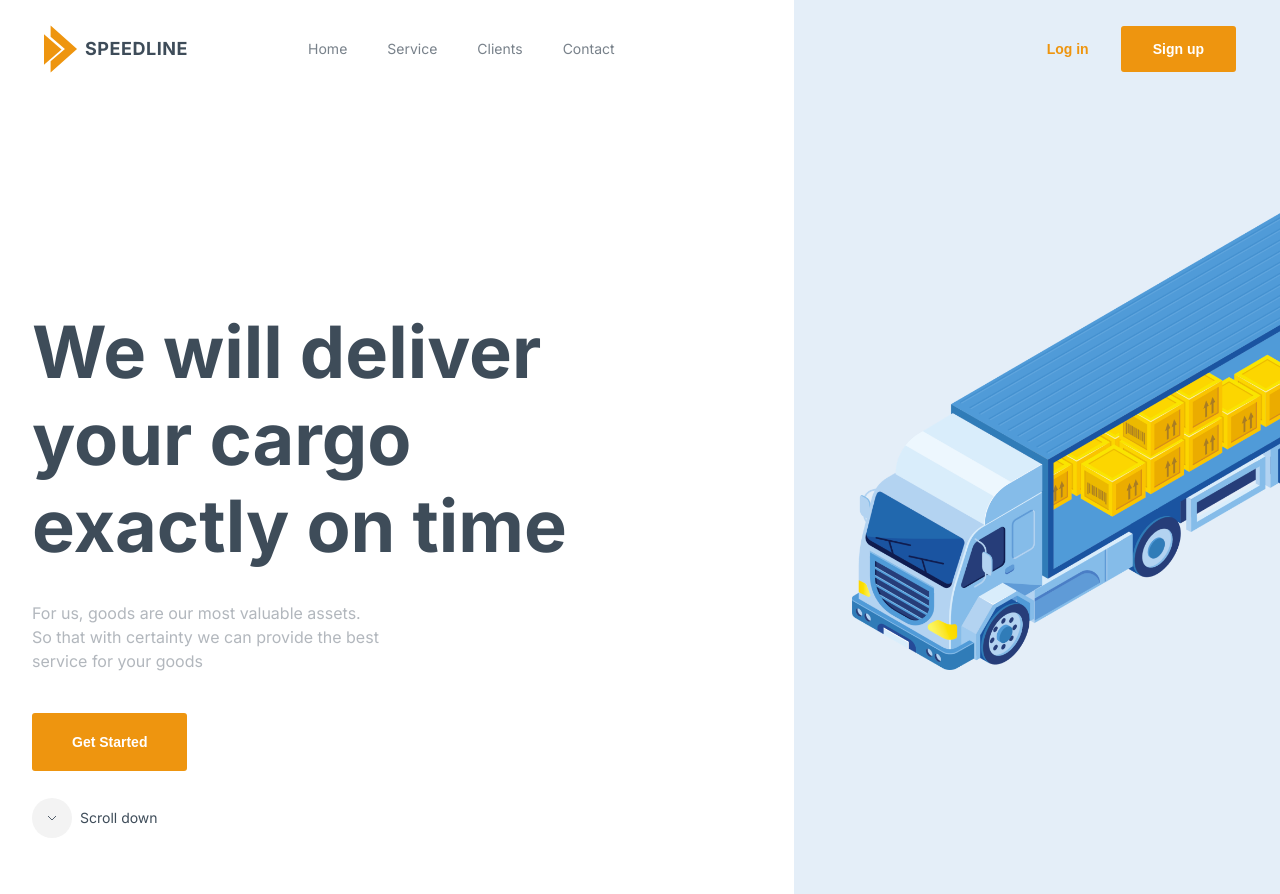
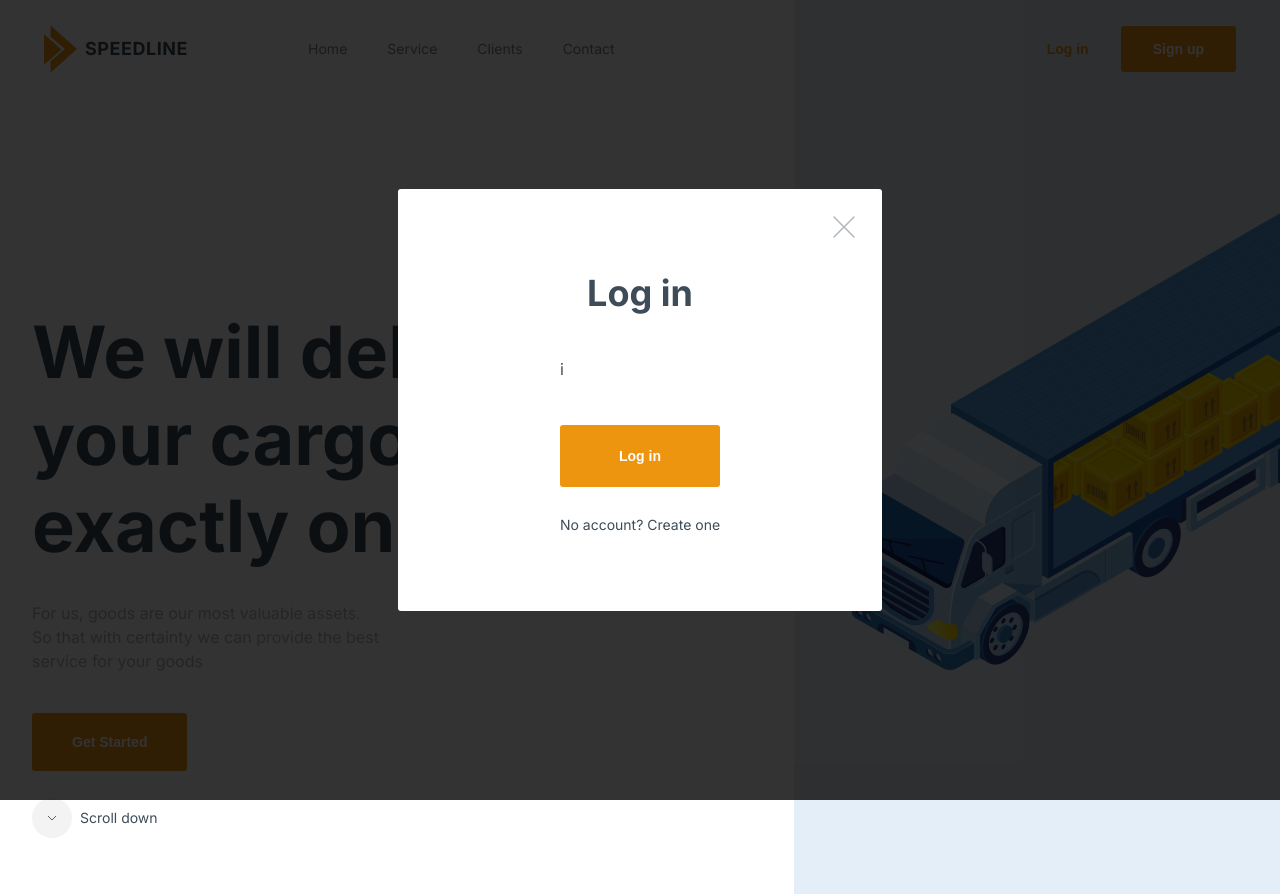
Before and after one commit to RezDmitry/speedline, a React (Create React App) app: page / in a window 1280 px wide. Both pictures are taken after a click on the button "Log in". Built offline with nearby package versions, Linux system fonts and the light colour scheme.

Commit message:
Modal_Form - feat - added custom hooks for modals and burger menu, made modal frame

```diff
--- a/src/components/common/Button/Button.module.scss
+++ b/src/components/common/Button/Button.module.scss
@@ -33,6 +33,10 @@
   }
 }
 
+.fullWidth {
+  width: 100%;
+}
+
 .large {
   padding: 22px 40px;
 }
--- a/src/components/common/Button/Button.tsx
+++ b/src/components/common/Button/Button.tsx
@@ -4,7 +4,9 @@ import styles from './Button.module.scss';
 
 interface IButtonProps {
   children: React.ReactNode,
+  className?: string,
   transparent?: boolean,
+  fullWidth?: boolean,
   large?: boolean,
   click?: () => void,
   // eslint-disable-next-line no-unused-vars
@@ -12,16 +14,21 @@ interface IButtonProps {
 }
 
 const Button = ({
-  children, transparent, large, click, keyDown,
-}: IButtonProps) => (
+  children, className, transparent, fullWidth, large, click, keyDown,
+}: IButtonProps) => {
+  const tp = transparent ? styles.transparent : '';
+  const lg = large ? styles.large : '';
+  const fw = fullWidth ? styles.fullWidth : '';
+  return (
     <button
       type="button"
-    className={`${styles.button} ${transparent ? styles.transparent : ''} ${large ? styles.large : ''}`}
+      className={`${styles.button} ${tp} ${lg} ${fw} ${className}`}
       onClick={click}
       onKeyDown={keyDown}
     >
       {children}
     </button>
   );
+};
 
 export default Button;
--- /dev/null
+++ b/src/components/common/modals/FormModal/FormModal.module.scss
@@ -0,0 +1,64 @@
+@use '/src/styles/tools' as *;
+
+.modal {
+  position: fixed;
+  top: 0;
+  left: 0;
+  width: 100vw;
+  height: 100vh;
+  background-color: transparentize($black, 0.2);
+  z-index: 9999999;
+  display: none;
+  &.opened {
+    @include flexbox(center, center);
+  }
+}
+
+.window {
+  background-color: $white;
+  border-radius: 3px;
+  position: relative;
+}
+
+.container {
+  padding: 80px 162px;
+  & h2 {
+    font-weight: 700;
+    font-size: 36px;
+    line-height: 48px;
+    text-align: center;
+  }
+}
+
+.content {
+  margin: 0 auto;
+  margin-top: 44px;
+}
+
+.button {
+  text-align: center;
+  margin-top: 48px;
+  & button {
+    padding-top: 24px;
+    padding-bottom: 24px;
+  }
+}
+
+.description {
+  margin-top: 32px;
+  font-size: 14px;
+  line-height: 12px;
+}
+
+.close {
+  position: absolute;
+  top: 26px;
+  right: 26px;
+  cursor: pointer;
+  @include transition(0.2s, 0s);
+  &:hover {
+    & * {
+      fill: $main;
+    }
+  }
+}
--- /dev/null
+++ b/src/components/common/modals/FormModal/FormModal.tsx
@@ -0,0 +1,40 @@
+import React from 'react';
+
+import styles from './FormModal.module.scss';
+import { ReactComponent as Cross } from '../../../../content/icons/cross.svg';
+import Button from '../../Button/Button';
+
+interface IFormModalProps {
+  children: React.ReactNode,
+  isOpened: boolean,
+  title: string,
+  buttonText: string,
+  description?: React.ReactNode,
+  close: () => void
+}
+
+const FormModal = ({
+  children, isOpened, title, buttonText, description, close,
+}: IFormModalProps) => (
+  <div className={`${styles.modal} ${isOpened ? styles.opened : ''}`}>
+    <div className={styles.window}>
+      <div className={styles.container}>
+        <h2>{title}</h2>
+        <div className={styles.content} />
+        {children}
+        <div className={styles.button}>
+          <Button fullWidth>{buttonText}</Button>
+        </div>
+        {description && <p className={styles.description}>{description}</p>}
+      </div>
+      <span
+        className={styles.close}
+        onClick={close}
+      >
+        <Cross />
+      </span>
+    </div>
+  </div>
+);
+
+export default FormModal;
--- /dev/null
+++ b/src/components/common/modals/Login/Login.tsx
@@ -0,0 +1,22 @@
+import React from 'react';
+
+import FormModal from '../FormModal/FormModal';
+
+interface ILoginProps {
+  isOpened: boolean,
+  close: () => void,
+}
+
+const Login = ({ isOpened, close }: ILoginProps) => (
+  <FormModal
+    isOpened={isOpened}
+    title="Log in"
+    buttonText="Log in"
+    description="No account? Create one"
+    close={close}
+  >
+    <div>i</div>
+  </FormModal>
+);
+
+export default Login;
--- a/src/components/pages/home/Header/Header.tsx
+++ b/src/components/pages/home/Header/Header.tsx
@@ -1,28 +1,22 @@
-import React, { useState } from 'react';
+import React from 'react';
 
 import Logo from '../../../common/Logo/Logo';
 import Button from '../../../common/Button/Button';
 import BurgerButton from '../../../common/BurgerButton/BurgerButton';
+import Login from '../../../common/modals/Login/Login';
+import { useModal } from '../../../../hooks/useModal';
+import { useBurger } from '../../../../hooks/useBurger';
 
 import styles from './Header.module.scss';
 
 const Header = () => {
-  const [active, setActive] = useState<boolean>(false);
-
-  const clickHandler = (): void => {
-    setActive(!active);
-  };
-
-  const keyDownHandler = (e: React.KeyboardEvent<HTMLSpanElement>): void => {
-    if (e.code === 'Enter') {
-      setActive(!active);
-    }
-  };
+  const [isOpened, toggleModal] = useModal();
+  const [isMenuActive, openMenu, closeMenu] = useBurger();
 
   return (
     <header className={styles.header}>
-      <Logo className={active ? `${styles.logo} ${styles.active}` : styles.logo} />
-      <div className={active ? `${styles.menu} ${styles.active}` : styles.menu}>
+      <Logo className={isMenuActive ? `${styles.logo} ${styles.active}` : styles.logo} />
+      <div className={isMenuActive ? `${styles.menu} ${styles.active}` : styles.menu}>
         <nav>
           <li>Home</li>
           <li>Service</li>
@@ -30,16 +24,24 @@ const Header = () => {
           <li>Contact</li>
         </nav>
         <div className={styles.buttonGroup}>
-          <Button transparent>Log in</Button>
-          <Button>Sign up</Button>
+          <Button
+            transparent
+            click={toggleModal}
+          >
+            Log in
+          </Button>
+          <Button>
+            Sign up
+          </Button>
         </div>
       </div>
       <BurgerButton
         className={styles.burger}
-        active={active}
-        click={clickHandler}
-        keyDown={keyDownHandler}
+        active={isMenuActive}
+        click={openMenu}
+        keyDown={closeMenu}
       />
+      <Login isOpened={isOpened} close={toggleModal} />
     </header>
   );
 };
--- /dev/null
+++ b/src/hooks/useBurger.ts
@@ -0,0 +1,17 @@
+import React, { useState } from 'react';
+
+// eslint-disable-next-line no-unused-vars
+export const useBurger = (): [boolean, () => void, (e: React.KeyboardEvent<HTMLSpanElement>) => void] => {
+  const [active, setActive] = useState<boolean>(false);
+
+  const clickHandler = (): void => {
+    setActive(!active);
+  };
+
+  const keyDownHandler = (e: React.KeyboardEvent<HTMLSpanElement>): void => {
+    if (e.code === 'Enter') {
+      setActive(!active);
+    }
+  };
+  return [active, clickHandler, keyDownHandler];
+};
--- /dev/null
+++ b/src/hooks/useModal.ts
@@ -0,0 +1,9 @@
+import { useState } from 'react';
+
+export const useModal = (): [boolean, () => void] => {
+  const [isModalOpened, setIsModalOpened] = useState<boolean>(false);
+  const toggleModal = () => {
+    setIsModalOpened(!isModalOpened);
+  };
+  return [isModalOpened, toggleModal];
+};
--- a/src/styles/tools/_colors.scss
+++ b/src/styles/tools/_colors.scss
@@ -1,6 +1,7 @@
 //palette
 $main: #EE950F;
 $white: #FFFFFF;
+$black: #000000;
 
 //text
 $text: #3E4C59;
```
Also changed, not shown: src/content/icons/cross.svg (added). Lines whose indentation alone changed are shown as unchanged.
